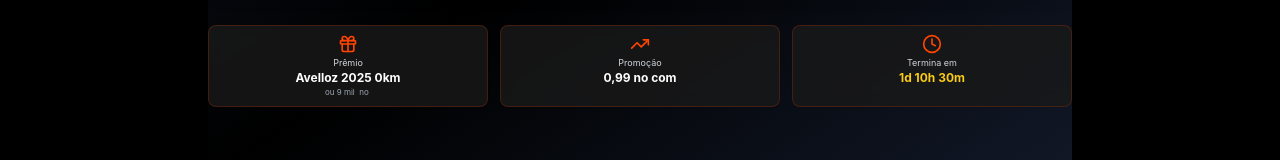
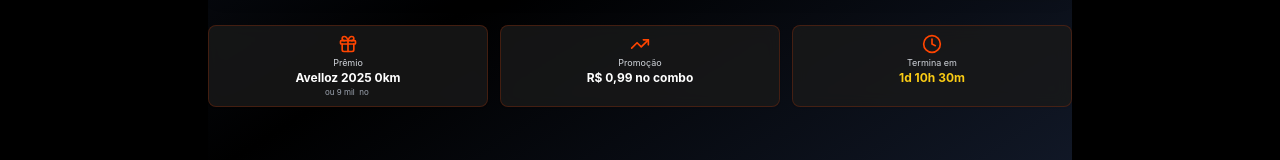
Before and after one commit to sistemasia25/litoral-premia-digital-rifa, a React (Vite) app: page / in a window 1280 px wide. Shown: the part 472-632 px from the top of the page. Built offline with nearby package versions, Linux system fonts and the light colour scheme.

Commit message:
Visual edit in Lovable
Edited UI in Lovable

```diff
--- a/src/components/RaffleHero.tsx
+++ b/src/components/RaffleHero.tsx
@@ -23,7 +23,7 @@ const RaffleHero = () => {
           <Card className="bg-card/80 backdrop-blur border-orange-primary/20 p-1.5 sm:p-2 min-w-[90px]">
             <TrendingUp className="w-4 h-4 sm:w-5 sm:h-5 text-orange-primary mx-auto mb-0.5" />
             <p className="text-[9px] text-gray-300">Promoção</p>
-            <p className="text-[10px] sm:text-xs font-bold text-white text-center">0,99 no com</p>
+            <p className="text-[10px] sm:text-xs font-bold text-white text-center">R$ 0,99 no combo</p>
           </Card>
 
           <Card className="bg-card/80 backdrop-blur border-orange-primary/20 p-1.5 sm:p-2 min-w-[90px]">
```
